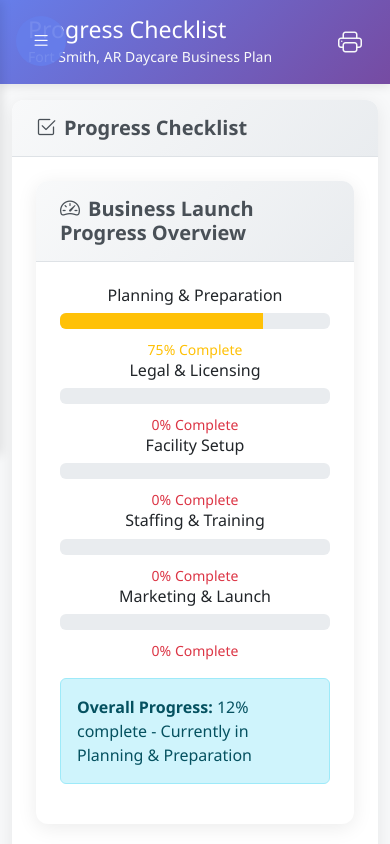
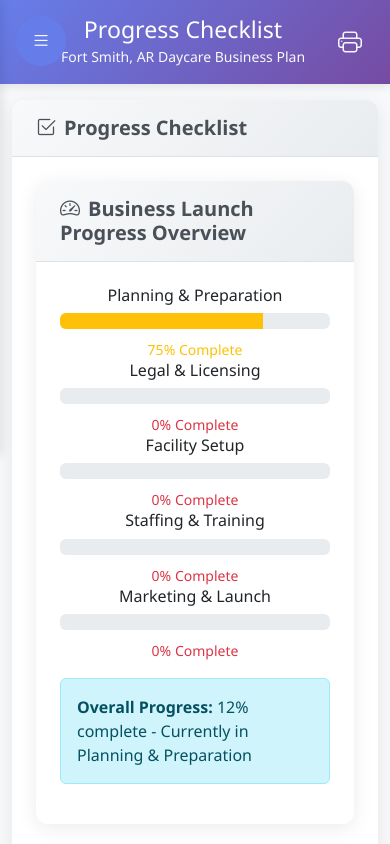
Before and after one commit to jessemlay/daycare-business-plan, a Vue app: page /progress in a window 390 px wide. Shown: the top 844 px of the page. Built offline with nearby package versions, Linux system fonts and the light colour scheme.

Commit message:
bug fixes

```diff
--- a/public/404.html
+++ b/public/404.html
@@ -28,14 +28,14 @@
       var search = window.location.search;
 
       // Prevent infinite redirects - only redirect if we don't already have the search parameter
-      if (!search.startsWith('?/') && path !== '/daycare-business-plan/' && path !== '/daycare-business-plan/index.html') {
-        var route = path.replace('/daycare-business-plan/', '');
+      if (!search.startsWith('?/') && path !== '/' && path !== '/index.html') {
+        var route = path;
         // Clean up any index.html references
         route = route.replace(/index\.html?/g, '');
         // Remove leading/trailing slashes
         route = route.replace(/^\/+|\/+$/g, '');
 
-        var redirectUrl = '/daycare-business-plan/?/' + route + window.location.search + window.location.hash;
+        var redirectUrl = '/?/' + route + window.location.search + window.location.hash;
         window.location.replace(redirectUrl);
       }
     </script>
--- a/src/assets/styles/main.css
+++ b/src/assets/styles/main.css
@@ -306,6 +306,19 @@ iframe:hover {
   header.header-matched {
     padding: 1rem !important;
     margin-bottom: 1rem !important;
+    padding-left: 4rem !important; /* Add space for menu button */
+  }
+
+  /* Center header text on mobile */
+  header.header-matched .d-flex {
+    justify-content: center !important;
+  }
+
+  /* Ensure text is centered and doesn't overlap with menu */
+  header.header-matched .d-flex.align-items-center:first-child {
+    text-align: center;
+    flex-grow: 1;
+    margin-left: -1.5rem; /* Compensate for print button to truly center */
   }
 
   /* Add mobile menu button */
--- a/src/router/index.js
+++ b/src/router/index.js
@@ -40,7 +40,7 @@ const routes = [
 ]
 
 const router = createRouter({
-  history: createWebHistory(process.env.NODE_ENV === 'production' ? '/daycare-business-plan/' : '/'),
+  history: createWebHistory('/'),
   routes,
 })
 
```
